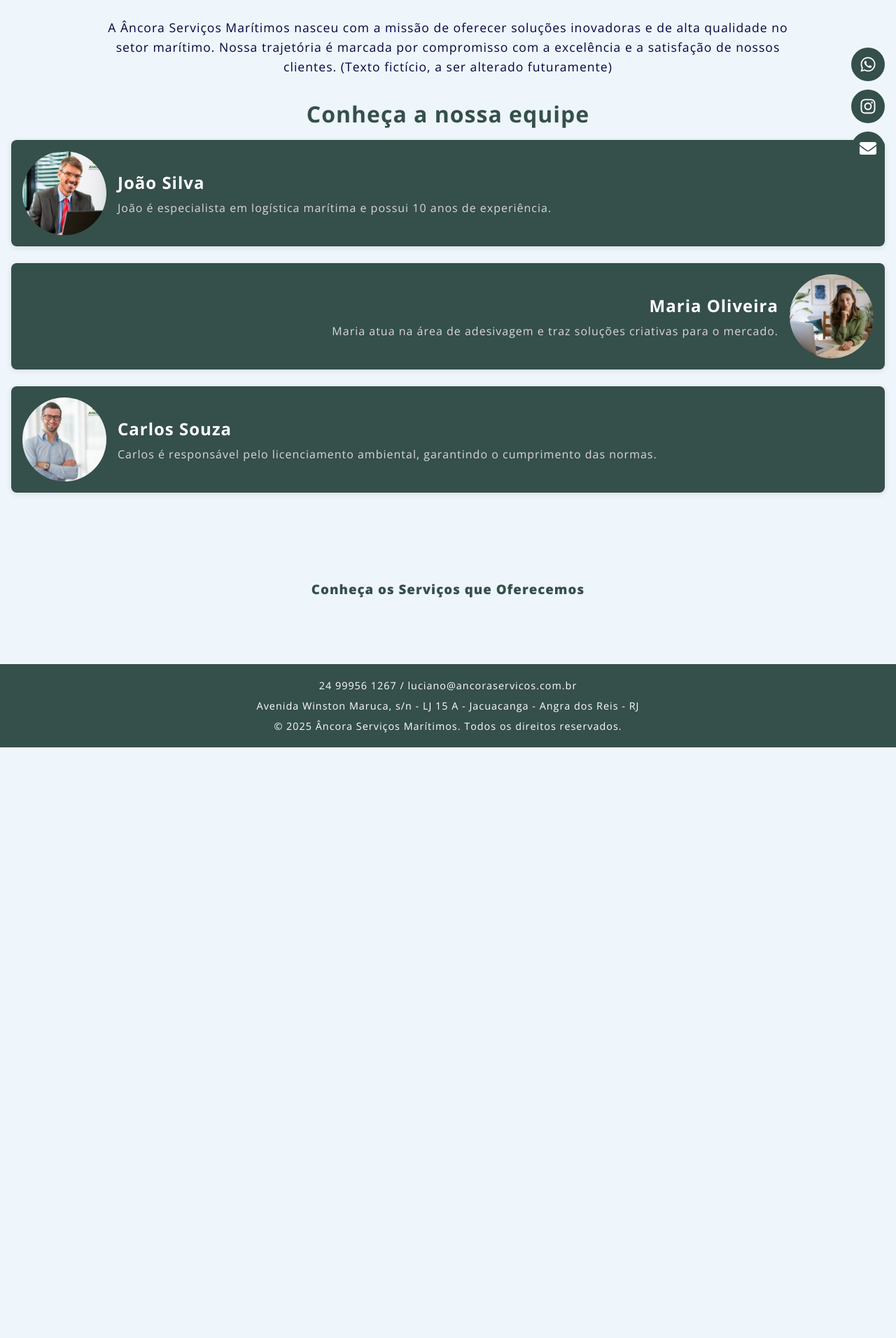
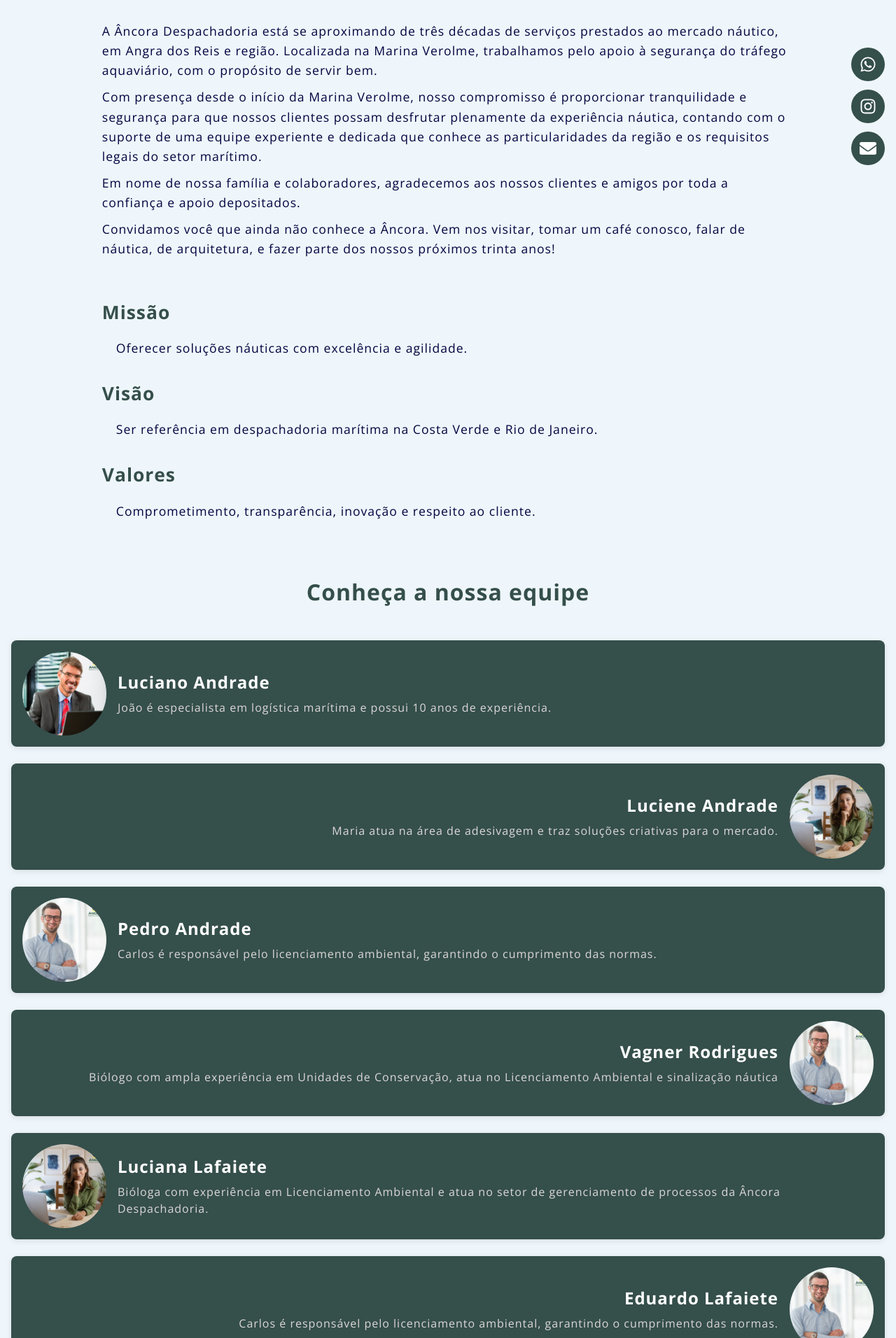
Before and after one commit to VagRodr/siteAncora, a React (Vite) app: page /about in a window 1280 px wide. Shown: the part 548-2460 px from the top of the page at 70% size. Before the commit the page ends 1616 px from the top, so only its background shows below. Built offline with nearby package versions, Linux system fonts and the light colour scheme.

Commit message:
Alterações inicias página about

```diff
--- a/src/pages/About/About.jsx
+++ b/src/pages/About/About.jsx
@@ -10,17 +10,37 @@
 
 const team = [
   {
-    name: 'João Silva',
+    name: 'Luciano Andrade',
     photo: joaoImg,
     bio: 'João é especialista em logística marítima e possui 10 anos de experiência.',
   },
   {
-    name: 'Maria Oliveira',
+    name: 'Luciene Andrade',
     photo: mariaImg,
     bio: 'Maria atua na área de adesivagem e traz soluções criativas para o mercado.',
   },
   {
-    name: 'Carlos Souza',
+    name: 'Pedro Andrade',
+    photo: carlosImg,
+    bio: 'Carlos é responsável pelo licenciamento ambiental, garantindo o cumprimento das normas.',
+  },
+  {
+    name: 'Vagner Rodrigues',
+    photo: carlosImg,
+    bio: 'Biólogo com ampla experiência em Unidades de Conservação, atua no Licenciamento Ambiental e sinalização náutica',
+  },
+  {
+    name: 'Luciana Lafaiete',
+    photo: mariaImg,
+    bio: 'Bióloga com experiência em Licenciamento Ambiental e atua no setor de gerenciamento de processos da Âncora Despachadoria.',
+  },
+  {
+    name: 'Eduardo Lafaiete',
+    photo: carlosImg,
+    bio: 'Carlos é responsável pelo licenciamento ambiental, garantindo o cumprimento das normas.',
+  },
+  {
+    name: 'Rafael',
     photo: carlosImg,
     bio: 'Carlos é responsável pelo licenciamento ambiental, garantindo o cumprimento das normas.',
   },
@@ -43,9 +63,22 @@
         <article className={styles.content}>
           <h1>Sobre Nós</h1>
           <p>
-            A Âncora Serviços Marítimos nasceu com a missão de oferecer soluções inovadoras e de alta qualidade no setor marítimo.
-            Nossa trajetória é marcada por compromisso com a excelência e a satisfação de nossos clientes. (Texto fictício, a ser alterado futuramente)
+            A Âncora Despachadoria está se aproximando de três décadas de serviços prestados ao mercado náutico, em Angra dos Reis e região.  Localizada na Marina Verolme, trabalhamos pelo apoio à segurança do tráfego aquaviário, com o propósito de servir bem.
           </p>
+          <p>
+            Com presença desde o início da Marina Verolme, nosso compromisso é proporcionar tranquilidade e segurança para que nossos clientes possam desfrutar plenamente da experiência náutica, contando com o suporte de uma equipe experiente e dedicada que conhece as particularidades da região e os requisitos legais do setor marítimo.
+          </p>
+          <p>Em nome de nossa família e colaboradores, agradecemos aos nossos clientes e amigos por toda a confiança e apoio depositados.</p>
+          <p>Convidamos você que ainda não conhece a Âncora. Vem nos visitar, tomar um café conosco, falar de náutica, de arquitetura, e fazer parte dos nossos próximos trinta anos!</p>
+        </article>
+        <article className={styles.principles}>
+          <h2>Missão</h2>
+          <p>Oferecer soluções náuticas com excelência e agilidade.</p>
+          <h2>Visão</h2>
+          <p>Ser referência em despachadoria marítima na Costa Verde e Rio de Janeiro.</p>
+          <h2>Valores</h2>
+          <p>Comprometimento, transparência, inovação e respeito ao cliente.</p>
+
         </article>
 
         {/* Seção da Equipe */}
--- a/src/pages/About/About.module.css
+++ b/src/pages/About/About.module.css
@@ -28,6 +28,27 @@
   letter-spacing: 1px;
   margin: 0 auto;
   width: 80%;
+  text-align: left;
+  padding: 5px;
+}
+
+.principles{
+  font-size: 1.1rem;
+  line-height: 1.6;
+  color: var(--color-dark);
+  letter-spacing: 1px;
+  margin: 45px auto;
+  width: 80%;
+  text-align: left;
+  padding: 5px;
+}
+
+.principles h2 {
+  font-size: rem;
+}
+
+.principles p {
+  margin: 0 0 30px 20px
 }
 
 .teamSection {
@@ -38,7 +59,7 @@
   text-align: center;
   font-size: 2rem;
 
-  margin: 0 0 1rem 0;
+  margin: 0 0 3rem 0;
 }
 
 .teamList {
```
